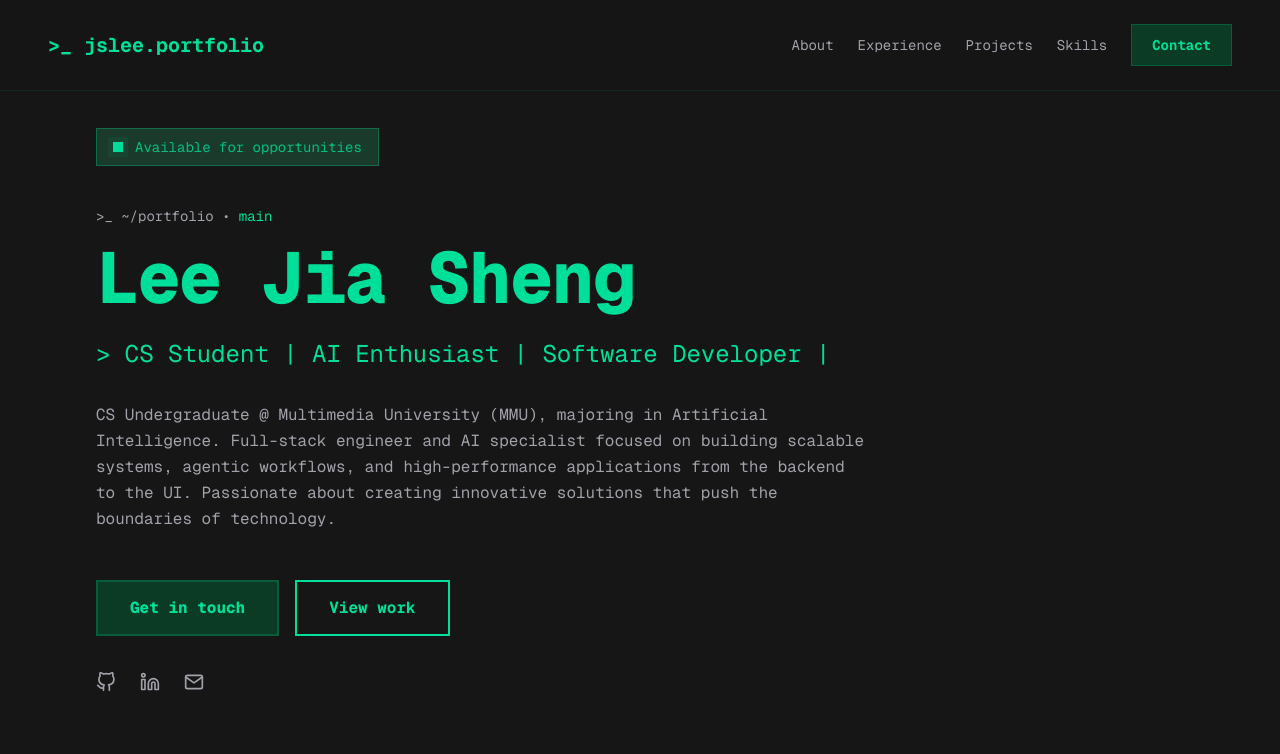
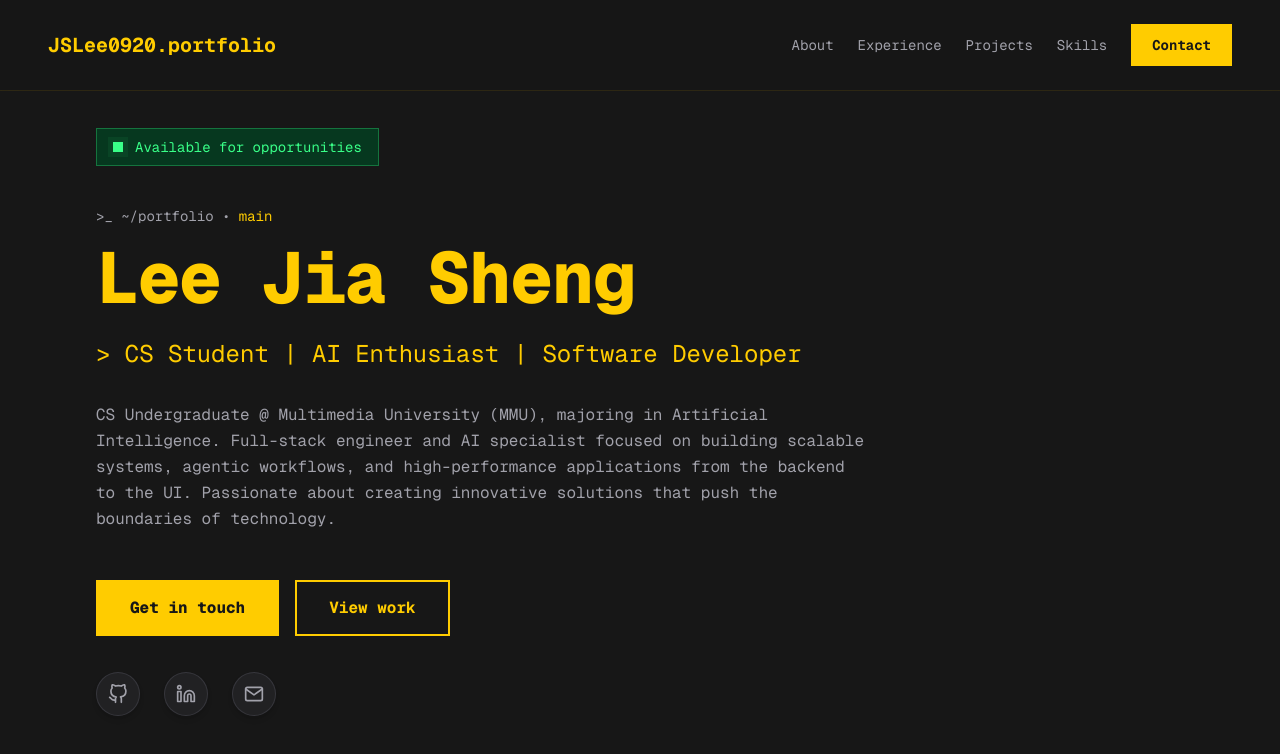
Before and after one commit to JSLee0920/my-portfolio, a Next.js app: page / in a window 1280 px wide. Shown: the top 754 px of the page. Built offline with nearby package versions, Linux system fonts and the light colour scheme.

Commit message:
feat: modify hero section

```diff
--- a/src/app/globals.css
+++ b/src/app/globals.css
@@ -5,17 +5,13 @@
   --font-sans: var(--font-geist-sans);
   --font-mono: var(--font-geist-mono);
 
-  /* Programmer Color Palette */
-
-  /* Changed to a softer black (Material Design Dark standard) */
-  --color-black-bg: #161616;
-
-  --color-terminal-green: #00df9a;
-
-  /* Slightly lighter gray so it remains legible on the softer black */
+  /* Programmer Color Palette: Amber/Yellow Edition */
+  --color-black-bg: #171717;
+  --color-terminal-yellow: #ffcc00; /* Vibrant Amber/Yellow */
+  --color-terminal-green: #39ff88;
   --color-muted-text: #a1a1aa;
-
-  --color-badge-green: #1a3b2b;
+  --color-badge-yellow: #3b2e00; /* Dark amber for badge/button backgrounds */
+  --color-badge-green: #06381f;
 }
 
 /* Base styles forcing the terminal feel on a solid background */
@@ -25,5 +21,5 @@ body {
 
 /* Custom selection color to match the theme */
 ::selection {
-  @apply bg-terminal-green/20 text-terminal-green;
+  @apply bg-terminal-yellow/20 text-terminal-yellow;
 }
--- a/src/app/page.tsx
+++ b/src/app/page.tsx
@@ -1,6 +1,12 @@
 import type { NextPage } from "next";
 import Head from "next/head";
 import { FiGithub, FiLinkedin, FiMail } from "react-icons/fi"; // npm install react-icons
+
+const socialLinks = [
+  { href: "https://github.com/JSLee0920", label: "GitHub", Icon: FiGithub },
+  { href: "https://www.linkedin.com/", label: "LinkedIn", Icon: FiLinkedin },
+  { href: "mailto:", label: "Email", Icon: FiMail },
+];
 
 const HomePage: NextPage = () => {
   return (
@@ -12,27 +18,27 @@ const HomePage: NextPage = () => {
       {/* Main Container with Grid Background */}
       <main className="relative flex flex-col w-full h-full bg-grid-dots">
         {/* Navigation Bar */}
-        <header className="fixed top-0 left-0 w-full z-50 px-6 sm:px-12 py-6 bg-black-bg/90 border-b border-terminal-green/10 backdrop-blur-sm">
+        <header className="fixed top-0 left-0 w-full z-50 px-6 sm:px-12 py-6 bg-black-bg/90 border-b border-terminal-yellow/10 backdrop-blur-sm">
           <nav className="flex items-center justify-between">
             <a
-              href="#"
-              className="text-xl font-bold text-terminal-green hover:opacity-80 transition-opacity"
+              href="/"
+              className="text-xl font-bold text-terminal-yellow hover:opacity-80 transition-opacity"
             >
-              &gt;_ jslee.portfolio
+              JSLee0920.portfolio
             </a>
             <div className="flex items-center gap-6 text-sm text-muted-text">
               {["About", "Experience", "Projects", "Skills"].map((item) => (
                 <a
                   key={item}
                   href={`#${item.toLowerCase()}`}
-                  className="hover:text-terminal-green transition-colors"
+                  className="hover:text-terminal-yellow transition-colors"
                 >
                   {item}
                 </a>
               ))}
               <a
                 href="#contact"
-                className="px-5 py-2.5 bg-[#0b3b24] text-terminal-green border border-terminal-green/20 font-bold hover:bg-terminal-green hover:text-black-bg transition-colors"
+                className="px-5 py-2.5 bg-terminal-yellow text-black-bg border border-terminal-yellow font-bold hover:bg-black-bg hover:text-terminal-yellow transition-colors"
               >
                 Contact
               </a>
@@ -43,7 +49,7 @@ const HomePage: NextPage = () => {
         {/* Hero Section */}
         <section className="flex flex-col grow justify-center items-start pt-32 px-6 sm:px-12 md:px-24">
           {/* Availability Badge */}
-          <div className="inline-flex items-center gap-3 px-4 py-2 border border-terminal-green/30 bg-badge-green text-terminal-green/80 text-sm mb-10 selection:bg-terminal-green selection:text-black-bg">
+          <div className="inline-flex items-center gap-3 px-4 py-2 border border-terminal-green/30 bg-badge-green text-terminal-green text-sm mb-10 selection:bg-terminal-green selection:text-black-bg">
             <span className="relative flex h-2.5 w-2.5">
               {/* Removed rounded-full to make the pinging dot a square */}
               <span className="animate-ping absolute inline-flex h-full w-full bg-terminal-green opacity-75"></span>
@@ -55,17 +61,17 @@ const HomePage: NextPage = () => {
           {/* Terminal Path */}
           <p className="text-muted-text text-sm mb-4">
             &gt;_ ~/portfolio •{" "}
-            <span className="text-terminal-green">main</span>
+            <span className="text-terminal-yellow">main</span>
           </p>
 
           {/* Large Name */}
-          <h1 className="text-7xl sm:text-8xl md:text-7xl font-extrabold text-terminal-green mb-6 tracking-tight">
+          <h1 className="text-7xl sm:text-8xl md:text-7xl font-extrabold text-terminal-yellow mb-6 tracking-tight">
             Lee Jia Sheng
           </h1>
 
           {/* Tagline */}
-          <p className="text-xl sm:text-2xl text-terminal-green mb-8">
-            &gt; CS Student | AI Enthusiast | Software Developer |
+          <p className="text-xl sm:text-2xl text-terminal-yellow mb-8">
+            &gt; CS Student | AI Enthusiast | Software Developer
           </p>
 
           {/* Paragraph Description */}
@@ -82,27 +88,28 @@ const HomePage: NextPage = () => {
           <div className="flex gap-4 mb-8">
             <a
               href="#contact"
-              className="px-8 py-3.5 bg-[#0b3b24] text-terminal-green border-2 border-terminal-green/20 font-extrabold hover:bg-terminal-green hover:text-black-bg transition-colors"
+              className="px-8 py-3.5 bg-terminal-yellow text-black-bg border-2 border-terminal-yellow font-extrabold hover:bg-black-bg hover:text-terminal-yellow transition-colors"
             >
               Get in touch
             </a>
             <a
               href="#projects"
-              className="px-8 py-3.5 border-2 border-terminal-green text-terminal-green font-bold hover:bg-terminal-green/20 transition-colors"
+              className="px-8 py-3.5 border-2 border-terminal-yellow text-terminal-yellow font-bold hover:bg-terminal-yellow hover:text-black-bg transition-colors"
             >
               View work
             </a>
           </div>
 
           {/* Social Icons (Footer-style within hero) */}
-          <div className="flex gap-6 mt-auto pt-1 pb-2 text-xl justify-end align-bottom text-muted-text selection:text-terminal-green">
-            {[FiGithub, FiLinkedin, FiMail].map((Icon, index) => (
+          <div className="flex gap-6 mt-auto pt-1 pb-2 text-xl justify-end align-bottom text-muted-text selection:text-terminal-yellow">
+            {socialLinks.map(({ href, label, Icon }) => (
               <a
-                key={index}
-                href="#"
+                key={label}
+                href={href}
                 target="_blank"
                 rel="noreferrer"
-                className="hover:text-terminal-green transition-colors hover:scale-110"
+                aria-label={label}
+                className="inline-flex h-11 w-11 items-center justify-center rounded-full bg-zinc-800/70 border border-zinc-700/70 shadow-md hover:bg-zinc-800 hover:text-terminal-yellow hover:border-terminal-yellow/40 transition-all hover:scale-110"
               >
                 <Icon />
               </a>
```
